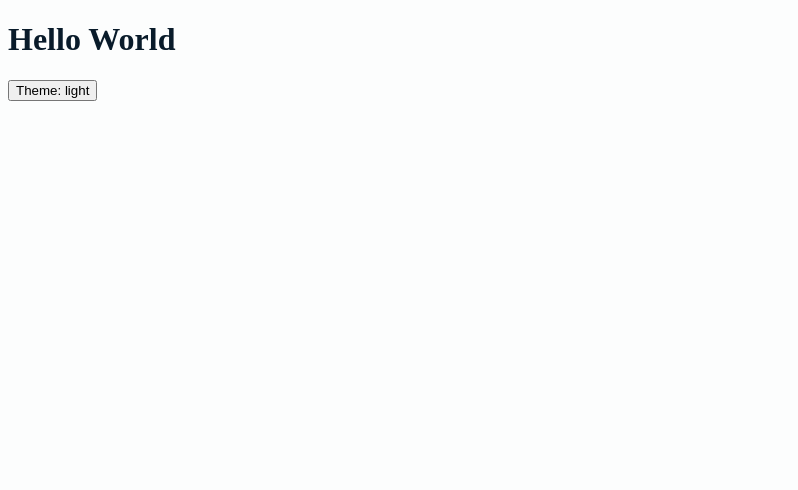
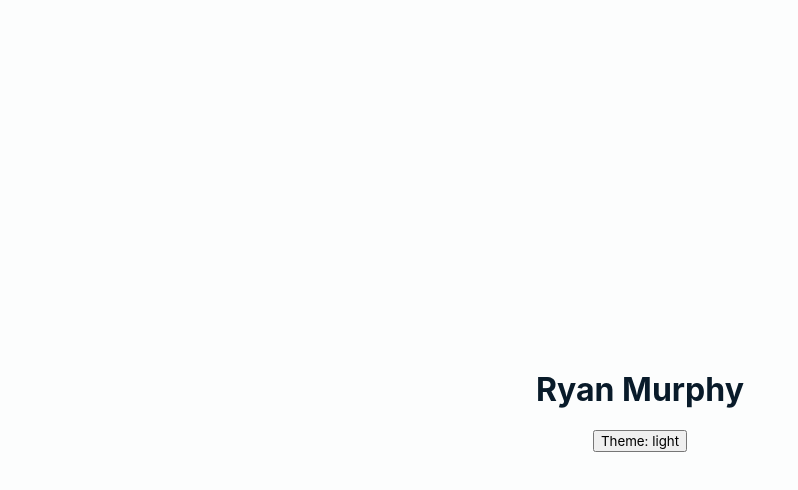
Before and after one commit to murph406/portfolio, a React (Vite) app in the folder client/: page / in a window 1280 px wide. Shown: the top 490 px of the page, without its empty margins (0-798 px from the left). Built offline with nearby package versions, Linux system fonts and the light colour scheme.

Commit message:
Change App greeting and add styles; remove .gitkeep from features directory

```diff
--- a/client/src/App.tsx
+++ b/client/src/App.tsx
@@ -9,9 +9,18 @@ export default function App() {
   }
 
   return (
-    <main>
+    <main
+      style={{
+        display: "flex",
+        flexDirection: "column",
+        alignItems: "center",
+        justifyContent: "center",
+        minHeight: "100dvh",
+        textAlign: "center",
+      }}
+    >
       <div>
-        <h1>Hello World</h1>
+        <h1>Ryan Murphy</h1>
         <Button onClick={handleThemeToggle}>
           Theme: {theme}
         </Button>
--- a/client/src/styles/global/index.css
+++ b/client/src/styles/global/index.css
@@ -11,6 +11,17 @@
 }
 
 body {
+  margin: 0;
   background-color: var(--surface-1);
   color: var(--text-1);
+  font-family: -apple-system, BlinkMacSystemFont, "Segoe UI", Roboto, "Helvetica Neue", Arial, sans-serif;
+  -webkit-font-smoothing: antialiased;
+  -moz-osx-font-smoothing: grayscale;
 }
+
+button,
+input,
+select,
+textarea {
+  font-family: inherit;
+}
```
Also changed, not shown: 1 other file (tests, documents, lock files or other folders).
